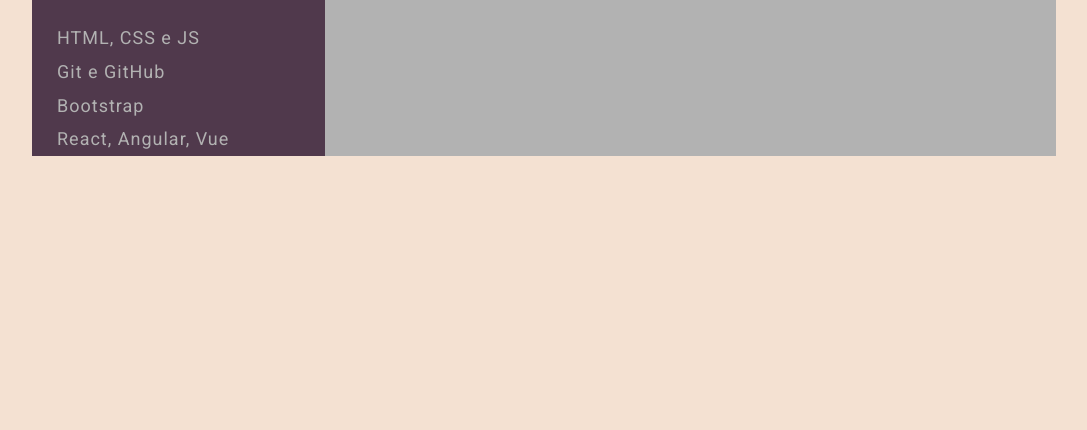
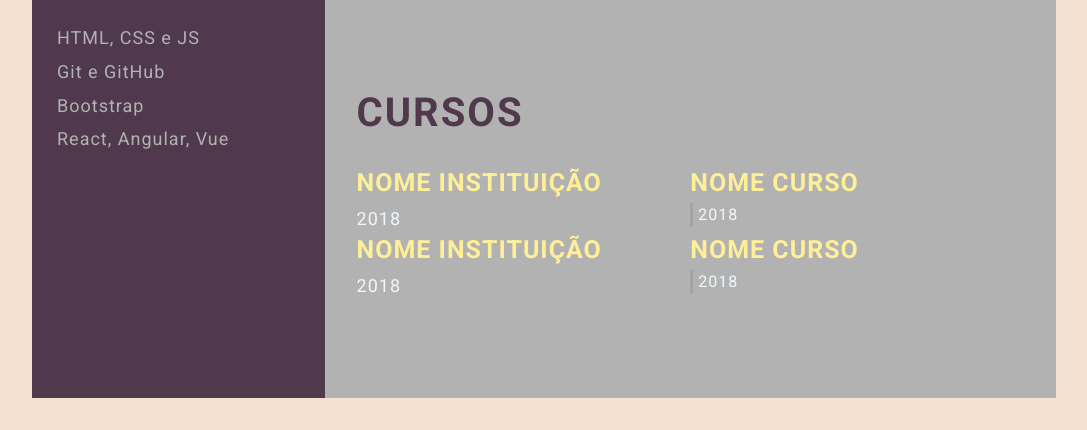
Before and after one commit to dand-e/dand-e.github.io, a plain HTML site: page index.html in a window 1280 px wide. Shown: the part 898-1328 px from the top of the page, without its empty margins (96-1183 px from the left). Before the commit the page ends 1086 px from the top, so only its background shows below. Drawn offline with Linux system fonts and the light colour scheme.

Commit message:
added awards

```diff
--- a/index.html
+++ b/index.html
@@ -107,7 +107,29 @@
                 </div>
               </div>
             </section>
+            <section class="awards gap">
+              <div class="right-title">Cursos</div>
+              <div class="awards-contents">
+                <div class="awards-left">
+                  <p class="awards-company-name">Nome instituição</p>
+                  <p class="awards-time-period">2018</p>
+                </div>
+                <div class="awards-right">
+                  <p class="awards-name">Nome curso</p>
+                  <p class="awards-desc">2018</p>
+                </div>
+                <div class="awards-left">
+                  <p class="awards-company-name">Nome instituição</p>
+                  <p class="awards-time-period">2018</p>
+                </div>
+                <div class="awards-right">
+                  <p class="awards-name">Nome curso</p>
+                  <p class="awards-desc">2018</p>
+                </div>
+              </div>
+            </section>
           </div>
+        </section>
     </main>
   </body>
 </html>
```
